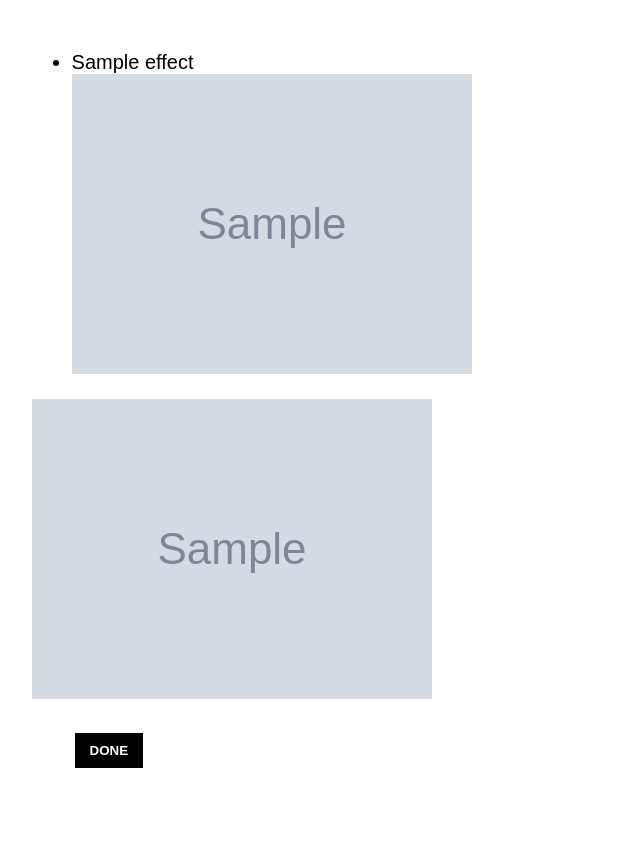
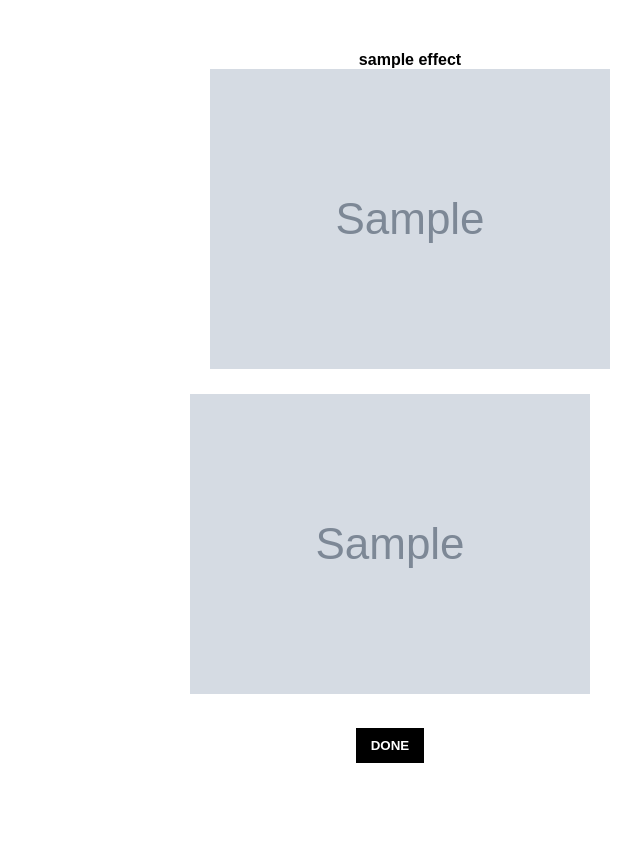
Before and after one commit to agentdiscowing/django-stickergen-telegram, a Django app: template templates/edit.html in a window 1280 px wide. Shown: the part 76-924 px from the top of the page, without its empty margins (250-891 px from the left). After the commit the page ends 839 px from the top, so only its background shows below. Run offline with Django 3.2, Linux system fonts and the light colour scheme; the template is opened without the code that fills it: values that come from a table or form of the project are taken from there, others are empty; tables that the repository leaves empty hold one stand-in row (values such as "Sample post"); grey boxes marked "Sample" are stand-in pictures; some libraries are stand-ins or nearby versions.

Commit message:
Added static for edit page

```diff
--- a/static/css/site.css
+++ b/static/css/site.css
@@ -62,3 +62,17 @@ ul#navbar:hover a{
     max-width: 50%;
     max-length: auto;
 }
+.effect-name li{
+    list-style-type: none;
+    display: inline-block;
+    cursor: pointer;
+    font-weight: bolder;
+    font-size: 16px;
+    text-transform: lowercase;
+}
+.container{
+    text-align: center;
+}
+#effect-name-input{
+    text-transform: capitalize;
+}
--- a/static/js/image-preview.js
+++ b/static/js/script.js
@@ -14,3 +14,9 @@ function previewImg(input){
        reader.readAsDataURL(input.files[0]);
     }
 }
+function ApplyEffect(eff){
+    let chosen_effect = eff.textContent.trim();
+    $('#effect-name-input').val(chosen_effect);
+    $('#AddEffect').click();
+
+}
```
